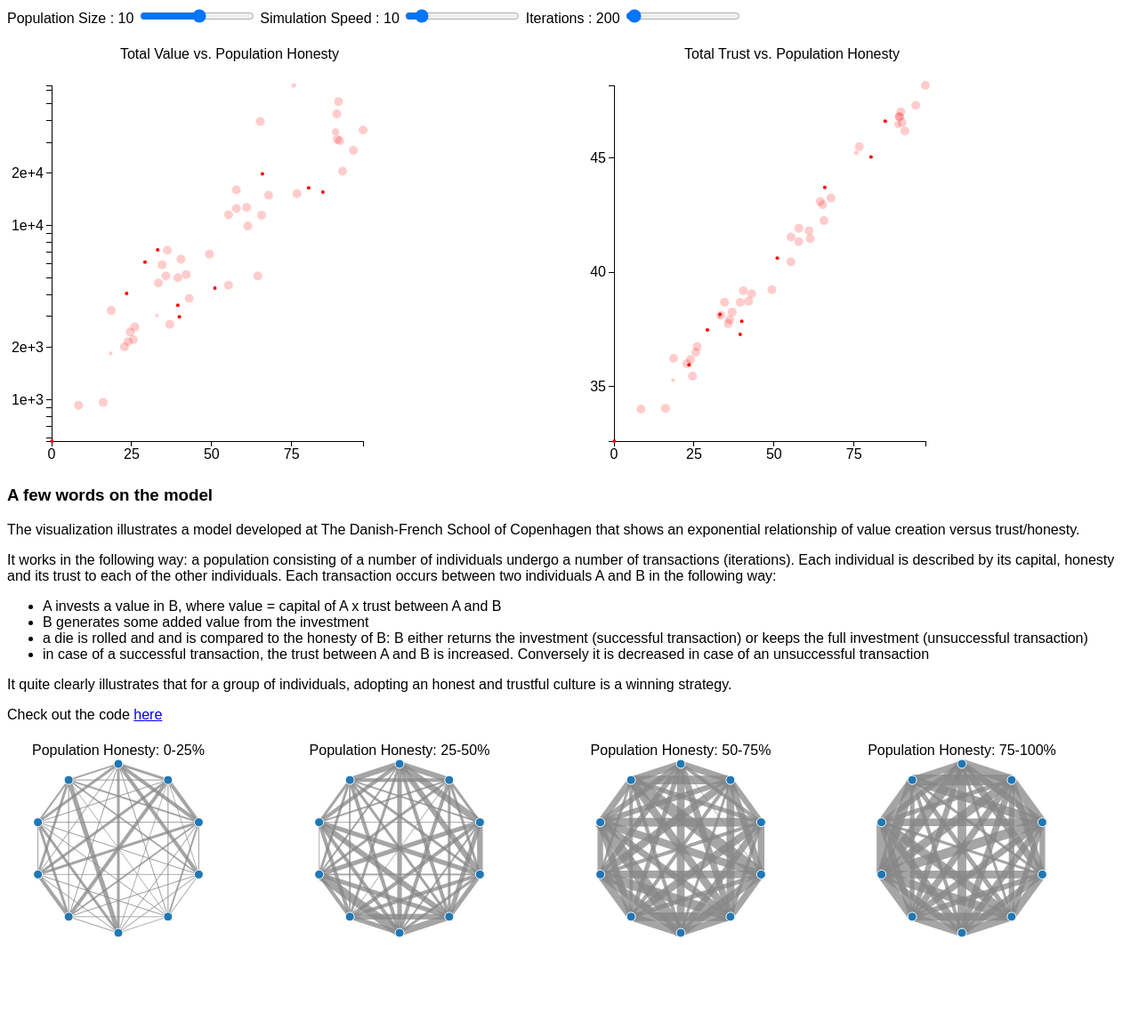
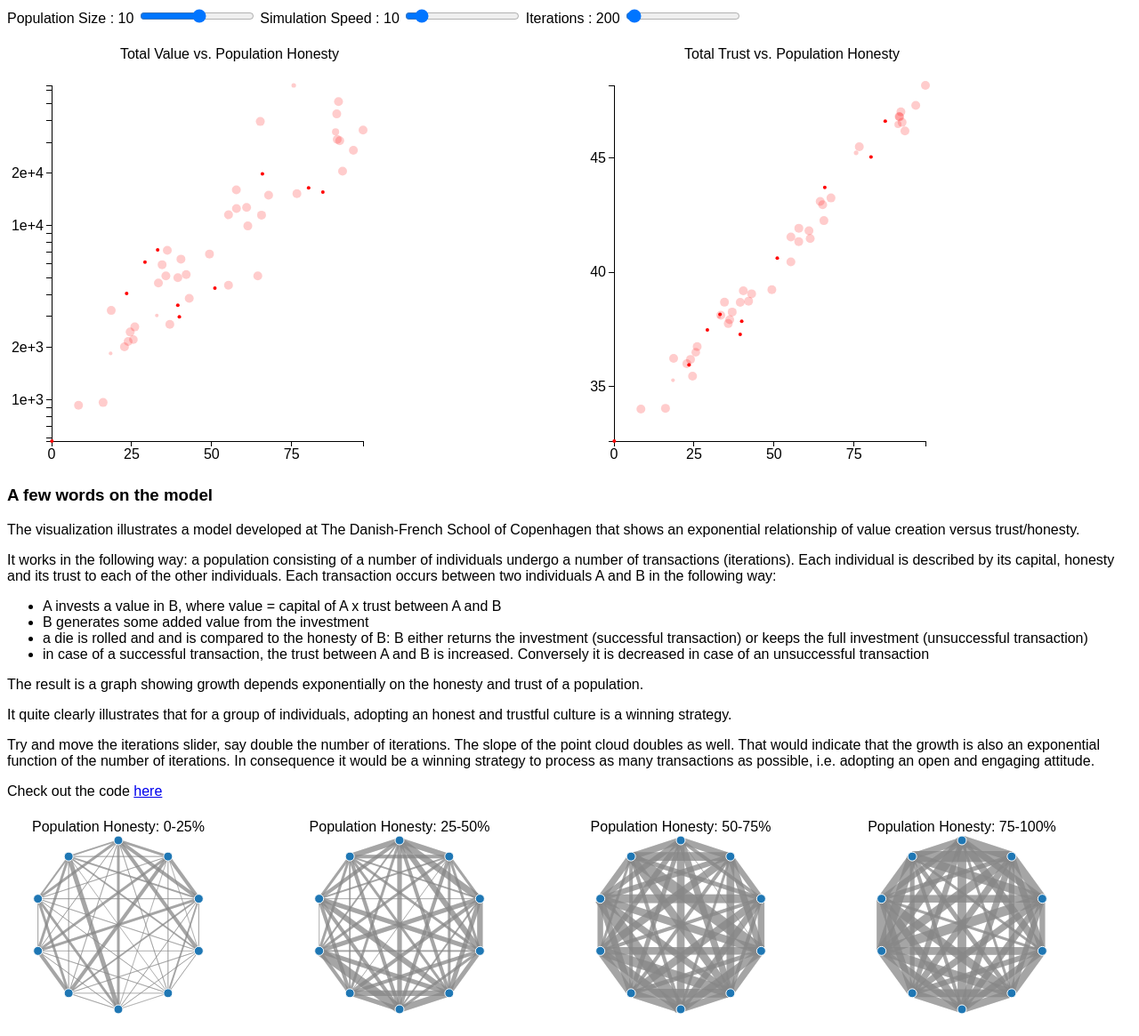
Before and after one commit to ecolefrancodanoise/www.ecolefrancodanoise.dk, a plain HTML site: page dokumenter/trustmodel/index.html in a window 1280 px wide. Shown: the whole page at 89% size. Before the commit the page ends 1079 px from the top, so only its background shows below. Drawn offline with Linux system fonts and the light colour scheme.

Commit message:
Growth as an exponential function of number of iterations as well

```diff
--- a/dokumenter/trustmodel/index.html
+++ b/dokumenter/trustmodel/index.html
@@ -39,7 +39,13 @@ It works in the following way: a population consisting of a number of individual
 </ul>
 </p>
 <p>
+The result is a graph showing growth depends exponentially on the honesty and trust of a population.
+</p>
+<p>
 It quite clearly illustrates that for a group of individuals, adopting an honest and trustful culture is a winning strategy.
+</p>
+<p>
+Try and move the iterations slider, say double the number of iterations. The slope of the point cloud doubles as well. That would indicate that the growth is also an exponential function of the number of iterations. In consequence it would be a winning strategy to process as many transactions as possible, i.e. adopting an open and engaging attitude.
 </p>
 <p>
 Check out the code <a href="simulation.js">here</a>
```
